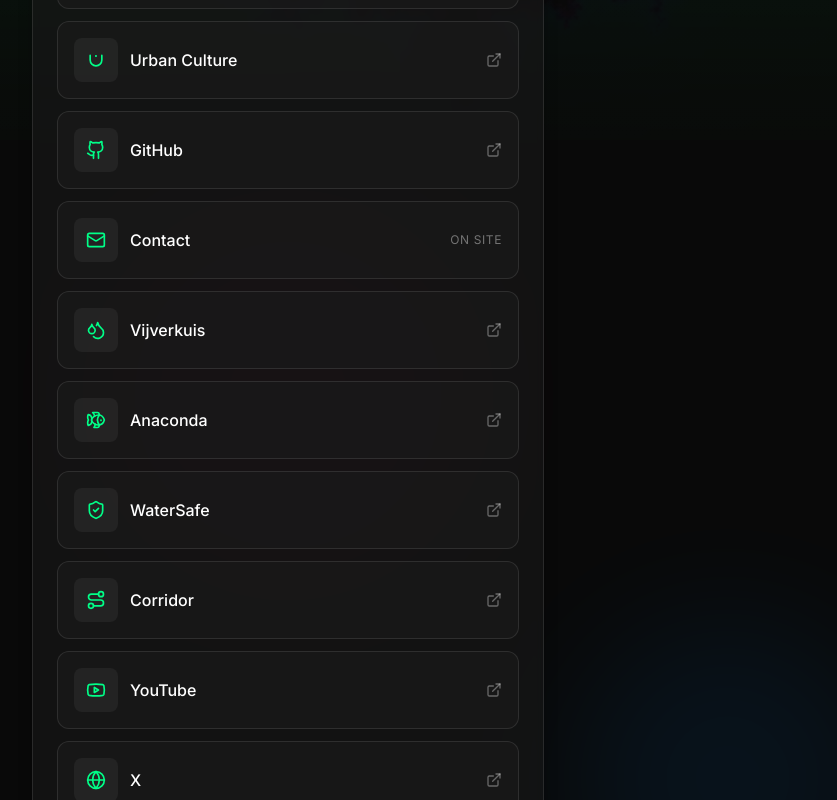
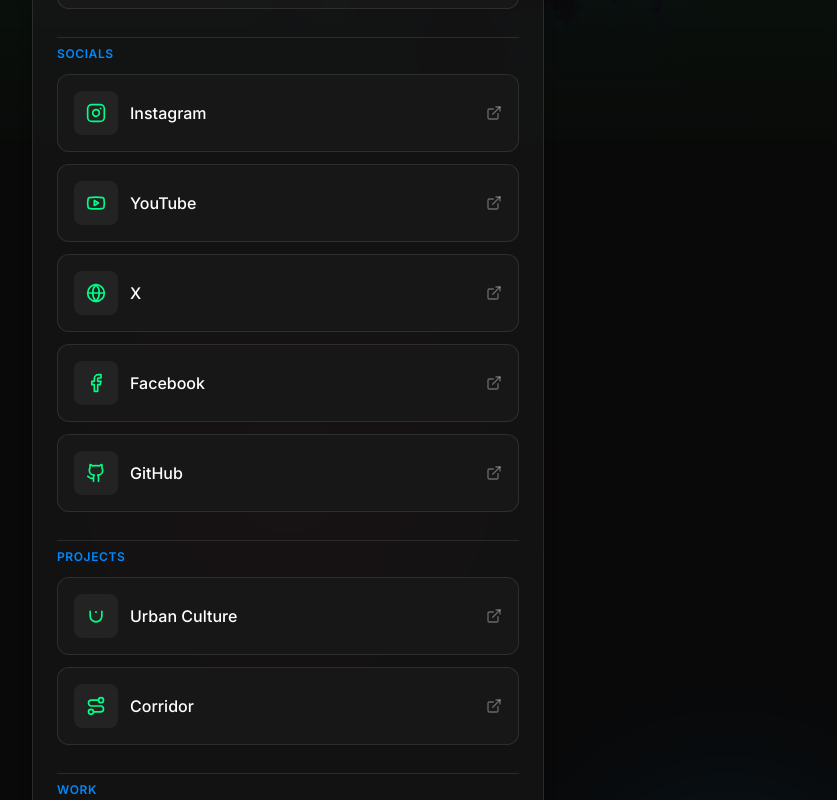
Before and after one commit to FlorianThiers/me, a React (Vite) app: page /links in a window 1280 px wide. Shown: the part 660-1460 px from the top of the page, without its empty margins (352-1189 px from the left). Built offline with nearby package versions, Linux system fonts and the light colour scheme.

Commit message:
feat(links): group bio links under Socials, Projects, and Work headings
Co-authored-by: Florian Thiers <FlorianThiers@users.noreply.github.com>

```diff
--- a/src/data/links.ts
+++ b/src/data/links.ts
@@ -13,31 +13,70 @@ import {
 } from 'lucide-react';
 import { UrbanCultureIcon } from '../components/icons/UrbanCultureIcon';
 
+export type BioLinkGroup = 'primary' | 'socials' | 'projects' | 'work';
+
+export const BIO_LINK_GROUP_ORDER: readonly BioLinkGroup[] = [
+  'primary',
+  'socials',
+  'projects',
+  'work',
+] as const;
+
+export const BIO_LINK_GROUP_HEADINGS: Record<Exclude<BioLinkGroup, 'primary'>, string> = {
+  socials: 'Socials',
+  projects: 'Projects',
+  work: 'Work',
+};
+
 /** Single source of truth for the /links bio page. */
 export type BioLinkItem = {
   label: string;
   url: string | null;
   icon: LucideIcon;
+  group: BioLinkGroup;
 };
 
 export const BIO_LINK_ITEMS: readonly BioLinkItem[] = [
-  { label: 'Website', url: '/', icon: Globe },
-  { label: 'Instagram', url: 'https://www.instagram.com/florian_thiers/', icon: Instagram },
-  { label: 'Urban Culture', url: 'https://urban-culture-connect.com/', icon: UrbanCultureIcon },
-  { label: 'GitHub', url: 'https://github.com/FlorianThiers', icon: Github },
-  { label: 'Contact', url: '/#contact', icon: Mail },
-  { label: 'Vijverkuis', url: 'https://vijverkuis.com/', icon: Droplets },
-  { label: 'Anaconda', url: 'https://www.anaconda-pondcleaners.com/nl', icon: Fish },
-  { label: 'WaterSafe', url: 'https://watersafe-iota.vercel.app/', icon: ShieldCheck },
-  { label: 'Corridor', url: 'https://corridor.gent/', icon: Route },
-  { label: 'YouTube', url: 'https://www.youtube.com/@florianthiers', icon: Youtube },
-  { label: 'X', url: 'https://x.com/ThiersFlorian', icon: Globe },
-  { label: 'Facebook', url: 'https://www.facebook.com/florian.thiers.7', icon: Facebook },
+  { label: 'Website', url: '/', icon: Globe, group: 'primary' },
+  { label: 'Contact', url: '/#contact', icon: Mail, group: 'primary' },
+  { label: 'Instagram', url: 'https://www.instagram.com/florian_thiers/', icon: Instagram, group: 'socials' },
+  { label: 'YouTube', url: 'https://www.youtube.com/@florianthiers', icon: Youtube, group: 'socials' },
+  { label: 'X', url: 'https://x.com/ThiersFlorian', icon: Globe, group: 'socials' },
+  { label: 'Facebook', url: 'https://www.facebook.com/florian.thiers.7', icon: Facebook, group: 'socials' },
+  { label: 'GitHub', url: 'https://github.com/FlorianThiers', icon: Github, group: 'socials' },
+  { label: 'Urban Culture', url: 'https://urban-culture-connect.com/', icon: UrbanCultureIcon, group: 'projects' },
+  { label: 'Corridor', url: 'https://corridor.gent/', icon: Route, group: 'projects' },
+  { label: 'Vijverkuis', url: 'https://vijverkuis.com/', icon: Droplets, group: 'work' },
+  { label: 'Anaconda', url: 'https://www.anaconda-pondcleaners.com/nl', icon: Fish, group: 'work' },
+  { label: 'WaterSafe', url: 'https://watersafe-iota.vercel.app/', icon: ShieldCheck, group: 'work' },
 ] as const;
+
+export type BioLinkSection = {
+  id: BioLinkGroup;
+  heading: string | null;
+  items: BioLinkItem[];
+};
+
+function isVisibleUrl(url: string | null): url is string {
+  return typeof url === 'string' && url.trim().length > 0;
+}
 
 /** Items with a non-empty URL, in config order. */
 export function getVisibleBioLinks(items: readonly BioLinkItem[] = BIO_LINK_ITEMS): BioLinkItem[] {
-  return items.filter((item) => typeof item.url === 'string' && item.url.trim().length > 0);
+  return items.filter((item) => isVisibleUrl(item.url));
+}
+
+/** Visible links grouped for /links rendering order. */
+export function getVisibleBioLinkSections(items: readonly BioLinkItem[] = BIO_LINK_ITEMS): BioLinkSection[] {
+  return BIO_LINK_GROUP_ORDER.flatMap((groupId) => {
+    const sectionItems = items.filter((item) => item.group === groupId && isVisibleUrl(item.url));
+    if (sectionItems.length === 0) return [];
+
+    const heading =
+      groupId === 'primary' ? null : BIO_LINK_GROUP_HEADINGS[groupId as Exclude<BioLinkGroup, 'primary'>];
+
+    return [{ id: groupId, heading, items: sectionItems }];
+  });
 }
 
 export function isExternalBioLink(url: string): boolean {
--- a/src/pages/LinksPage.tsx
+++ b/src/pages/LinksPage.tsx
@@ -8,7 +8,7 @@ import { MANDELBROT_SPOTS } from '../data/pageMandelbrotConfig';
 import { CONTACT } from '../config/contact';
 import {
   BIO_LINK_ITEMS,
-  getVisibleBioLinks,
+  getVisibleBioLinkSections,
   isExternalBioLink,
 } from '../data/links';
 
@@ -100,7 +100,8 @@ function BioLinkButton({ label, url, icon: Icon, index }: BioLinkButtonProps) {
 
 export const LinksPage: React.FC = () => {
   useLinksPageMeta();
-  const links = getVisibleBioLinks(BIO_LINK_ITEMS);
+  const sections = getVisibleBioLinkSections(BIO_LINK_ITEMS);
+  let linkIndex = 0;
 
   return (
     <div className="relative min-h-screen min-h-[100svh] overflow-hidden">
@@ -155,8 +156,20 @@ export const LinksPage: React.FC = () => {
 
           <div className="max-w-lg mx-auto">
             <OrbitPanel title="Links" titleClassName="text-neon-green" className="orbit-readable-panel border-white/10">
+              {sections.map((section) => (
+                <div
+                  key={section.id}
+                  className={section.heading ? 'mt-7 pt-2 border-t border-white/10 first:mt-0 first:pt-0 first:border-t-0' : ''}
+                >
+                  {section.heading ? (
+                    <h3 className="text-xs font-semibold uppercase tracking-wider text-neon-blue mb-3">
+                      {section.heading}
+                    </h3>
+                  ) : null}
                   <ul className="space-y-3 list-none m-0 p-0">
-                {links.map((item, index) => (
+                    {section.items.map((item) => {
+                      const index = linkIndex++;
+                      return (
                         <BioLinkButton
                           key={item.label}
                           label={item.label}
@@ -164,8 +177,11 @@ export const LinksPage: React.FC = () => {
                           icon={item.icon}
                           index={index}
                         />
+                      );
+                    })}
+                  </ul>
+                </div>
               ))}
-              </ul>
             </OrbitPanel>
 
             <motion.p
```
Also changed, not shown: 1 other file (tests, documents, lock files or other folders). Lines whose indentation alone changed are shown as unchanged.
